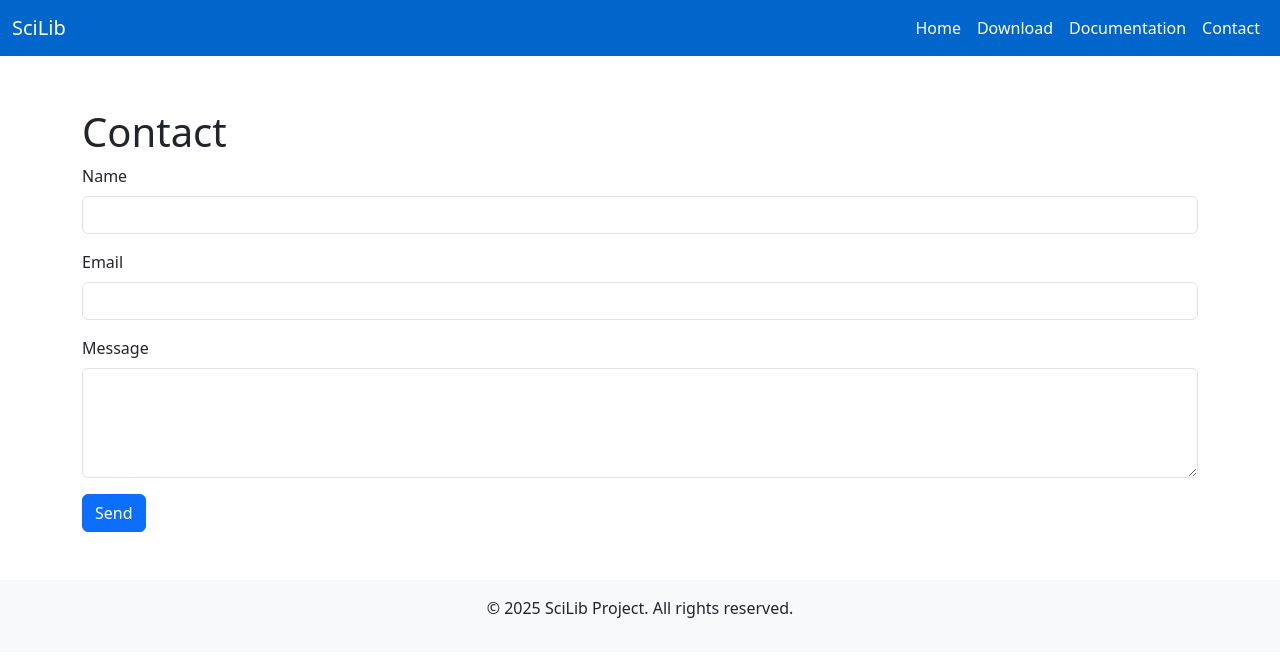
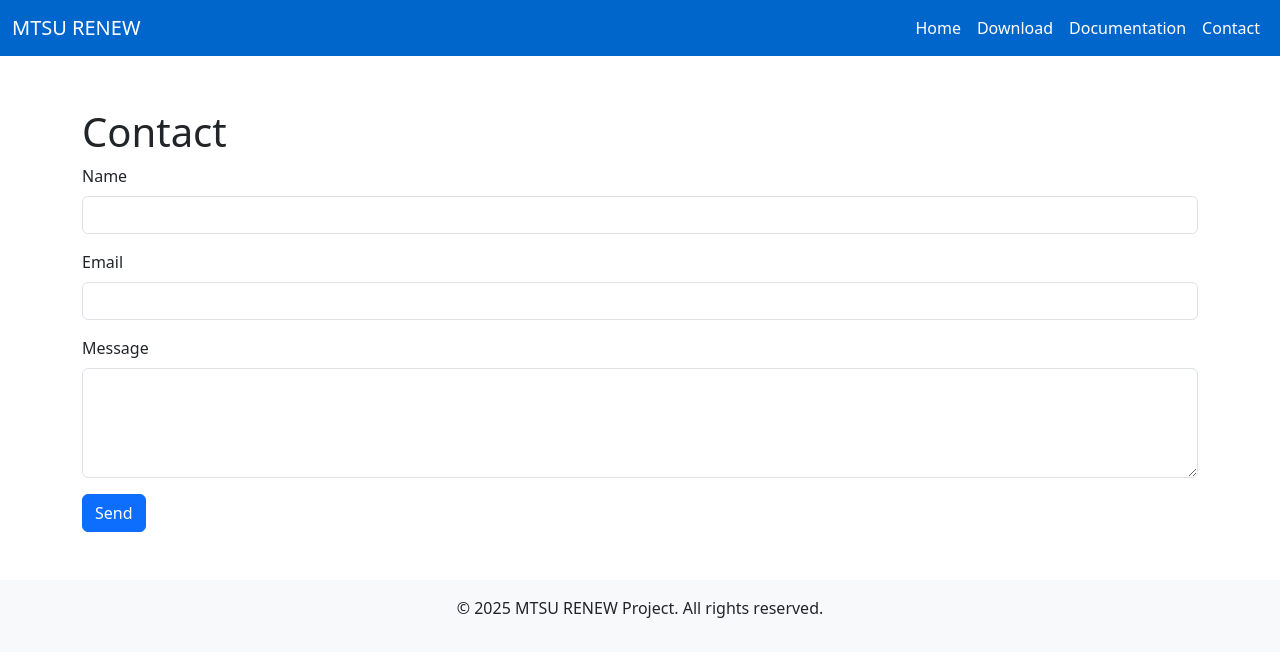
Before and after one commit to anirudha-mirmira/mtsu_renew.github.io, a plain HTML site: page contact.html in a window 1280 px wide. Drawn offline with nearby package versions, Linux system fonts and the light colour scheme.

Commit message:
Update contact.html

```diff
--- a/contact.html
+++ b/contact.html
@@ -3,7 +3,7 @@
 <head>
   <meta charset="UTF-8" />
   <meta name="viewport" content="width=device-width, initial-scale=1.0" />
-  <title>Contact - SciLib</title>
+  <title>Contact - MTSU RENEW</title>
   <link href="https://cdn.jsdelivr.net/npm/bootstrap@5.3.0/dist/css/bootstrap.min.css" rel="stylesheet" />
   <style>
     body { padding-top: 60px; }
@@ -15,7 +15,7 @@
 <body>
   <nav class="navbar navbar-expand-lg fixed-top">
     <div class="container-fluid">
-      <a class="navbar-brand" href="index.html">SciLib</a>
+      <a class="navbar-brand" href="index.html">MTSU RENEW</a>
       <button class="navbar-toggler" type="button" data-bs-toggle="collapse" data-bs-target="#navbarNav">
         <span class="navbar-toggler-icon"></span>
       </button>
@@ -52,7 +52,7 @@
   </main>
 
   <footer>
-    <p>&copy; 2025 SciLib Project. All rights reserved.</p>
+    <p>&copy; 2025 MTSU RENEW Project. All rights reserved.</p>
   </footer>
 
   <script src="https://cdn.jsdelivr.net/npm/bootstrap@5.3.0/dist/js/bootstrap.bundle.min.js"></script>
```
